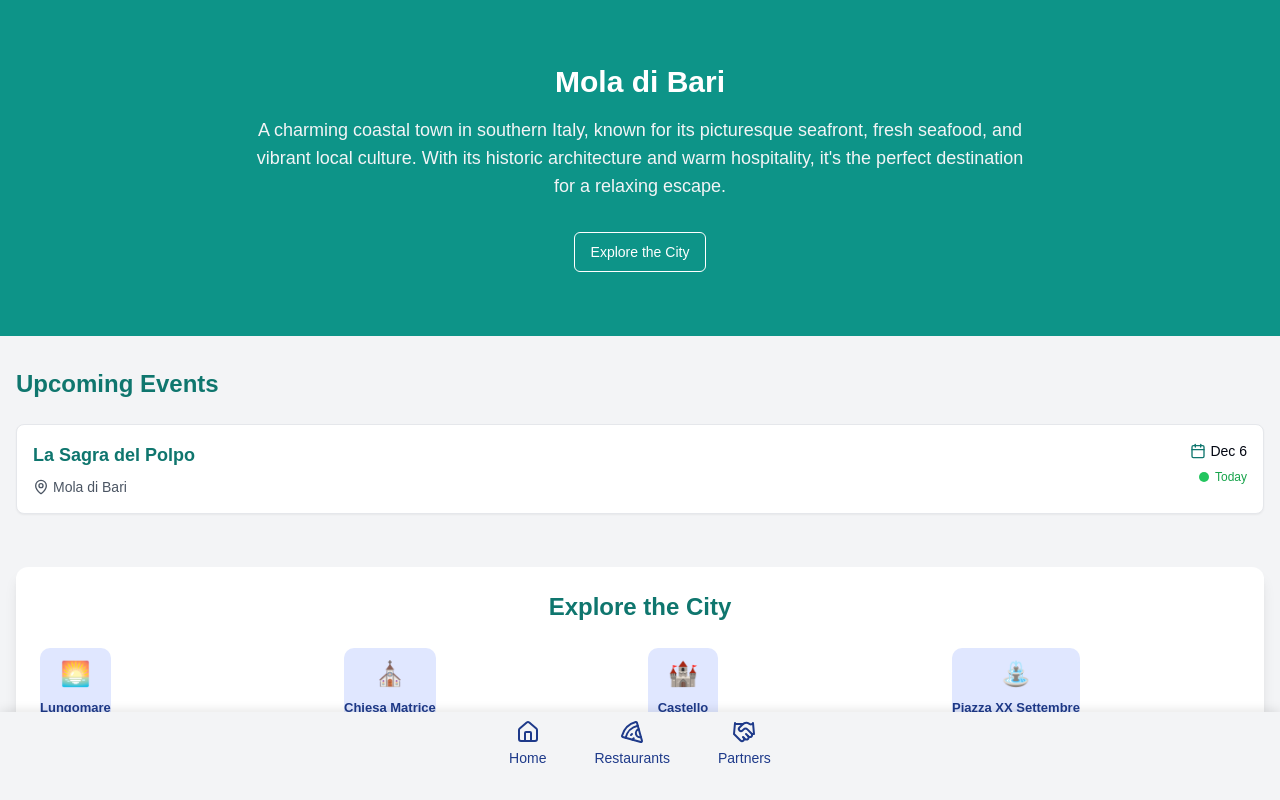
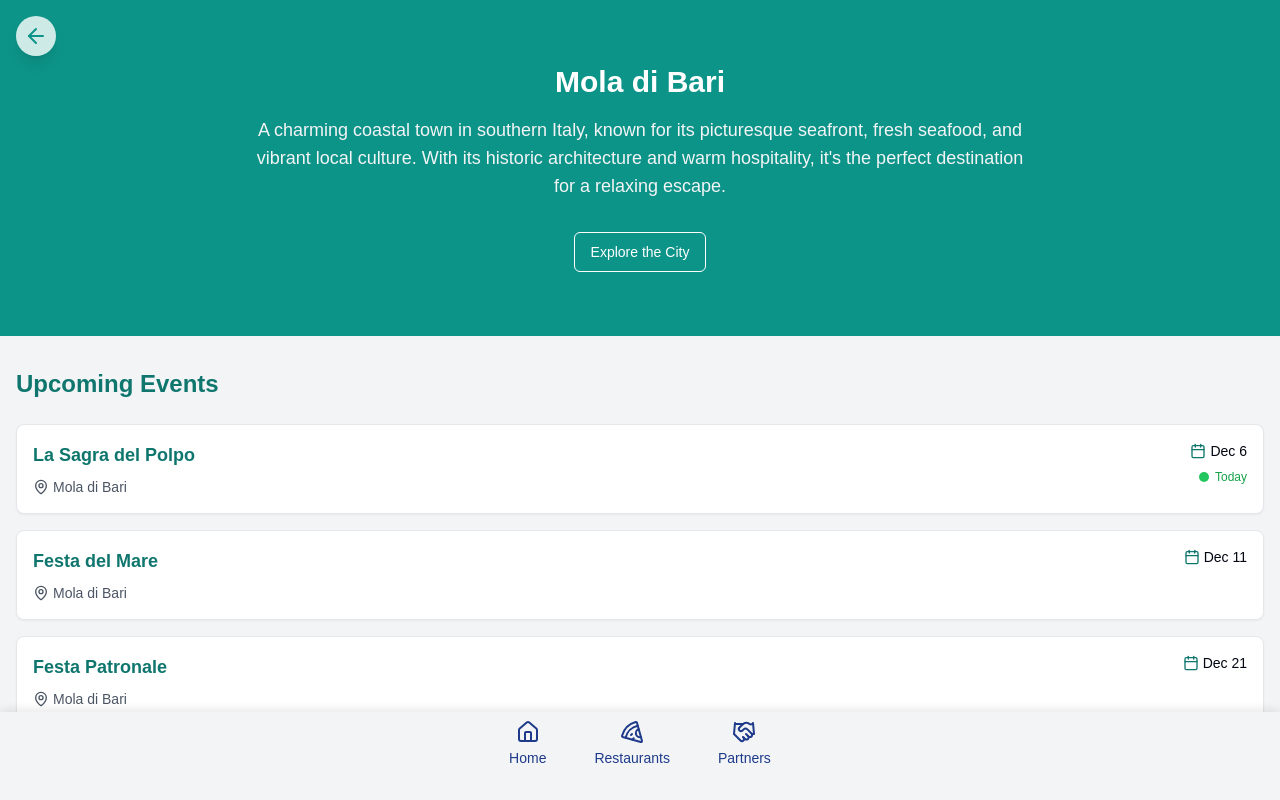
Before and after one commit to Mardar91/nva-webapp, a React (Create React App) app: page /cities/mola-di-bari in a window 1280 px wide. Built offline with nearby package versions, Linux system fonts and the light colour scheme.

Commit message:
Update MolaDiBari.tsx

```diff
--- a/src/pages/cities/MolaDiBari.tsx
+++ b/src/pages/cities/MolaDiBari.tsx
@@ -1,6 +1,6 @@
 import React, { useEffect } from "react";
 import { motion } from "framer-motion";
-import { Calendar, MapPin } from "lucide-react";
+import { Calendar, MapPin, ArrowLeft } from "lucide-react";
 import { Button } from "../../components/ui/button";
 import { Card, CardContent } from "../../components/ui/card";
 import {
@@ -11,6 +11,7 @@ import {
   DialogTitle,
   DialogTrigger,
 } from "../../components/ui/dialog";
+import { useNavigate } from "react-router-dom";
 
 interface Event {
   id: string;
@@ -108,11 +109,15 @@ const AttractionButton: React.FC<{ attraction: Attraction }> = ({ attraction })
 );
 
 const MolaDiBari: React.FC = () => {
+  const navigate = useNavigate();
+
   useEffect(() => {
     const themeColor = document.querySelector('meta[name="theme-color"]');
     if (themeColor) {
       themeColor.setAttribute('content', '#0d9488'); // Teal-600
     }
+    // Assicuriamoci di scrollare all'inizio della pagina quando il componente viene montato
+    window.scrollTo(0, 0);
     return () => {
       if (themeColor) {
         themeColor.setAttribute('content', '#ffffff');
@@ -128,13 +133,33 @@ const MolaDiBari: React.FC = () => {
       city: 'Mola di Bari',
       description: 'Traditional octopus festival'
     },
-    // Add more events specific to Mola di Bari
+    {
+      id: '2',
+      title: 'Festa del Mare',
+      startDate: new Date(new Date().setDate(new Date().getDate() + 5)),
+      city: 'Mola di Bari',
+      description: 'Traditional sea celebration'
+    },
+    {
+      id: '3',
+      title: 'Festa Patronale',
+      startDate: new Date(new Date().setDate(new Date().getDate() + 15)),
+      city: 'Mola di Bari',
+      description: 'Patron saint celebration'
+    },
+    {
+      id: '4',
+      title: 'Christmas Market',
+      startDate: new Date(new Date().setDate(new Date().getDate() + 20)),
+      city: 'Mola di Bari',
+      description: 'Traditional Christmas market'
+    }
   ];
 
   const attractions: Attraction[] = [
     { name: 'Lungomare', icon: '🌅' },
     { name: 'Chiesa Matrice', icon: '⛪' },
-    { name: 'Castello', icon: '🏰' },
+    { name: 'Castello Angioino', icon: '🏰' },
     { name: 'Piazza XX Settembre', icon: '⛲' },
     { name: 'Chiesa Maddalena', icon: '🕍' },
     { name: 'Palazzo Roberti', icon: '🏛️' },
@@ -150,6 +175,40 @@ const MolaDiBari: React.FC = () => {
 
   return (
     <div className="flex-grow overflow-y-auto">
+      <style>{`
+        .shimmer {
+          position: relative;
+          overflow: hidden;
+        }
+        .shimmer::after {
+          content: '';
+          position: absolute;
+          top: 0;
+          left: -100%;
+          width: 50%;
+          height: 100%;
+          background: linear-gradient(
+            90deg,
+            transparent,
+            rgba(255, 255, 255, 0.3),
+            transparent
+          );
+          animation: shimmer 3s infinite;
+        }
+        @keyframes shimmer {
+          0% { left: -100% }
+          100% { left: 200% }
+        }
+      `}</style>
+
+      {/* Back Button */}
+      <button
+        onClick={() => navigate('/explore')}
+        className="fixed top-4 left-4 z-50 p-2 bg-white/80 dark:bg-gray-800/80 rounded-full shadow-lg hover:bg-white dark:hover:bg-gray-800 transition-all"
+      >
+        <ArrowLeft className="h-6 w-6 text-teal-600 dark:text-teal-400" />
+      </button>
+
       {/* Hero Section */}
       <div className="bg-teal-600 dark:bg-teal-900 text-white py-16 px-4">
         <motion.div
```
